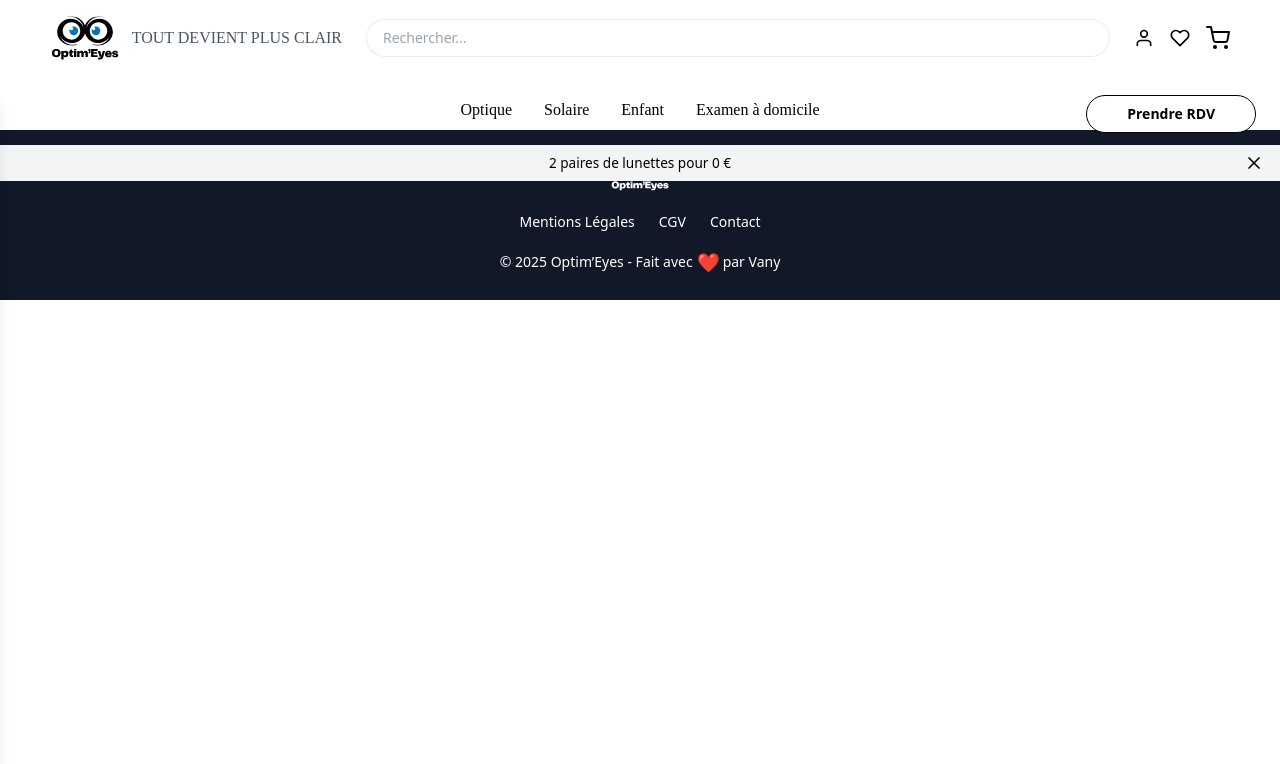
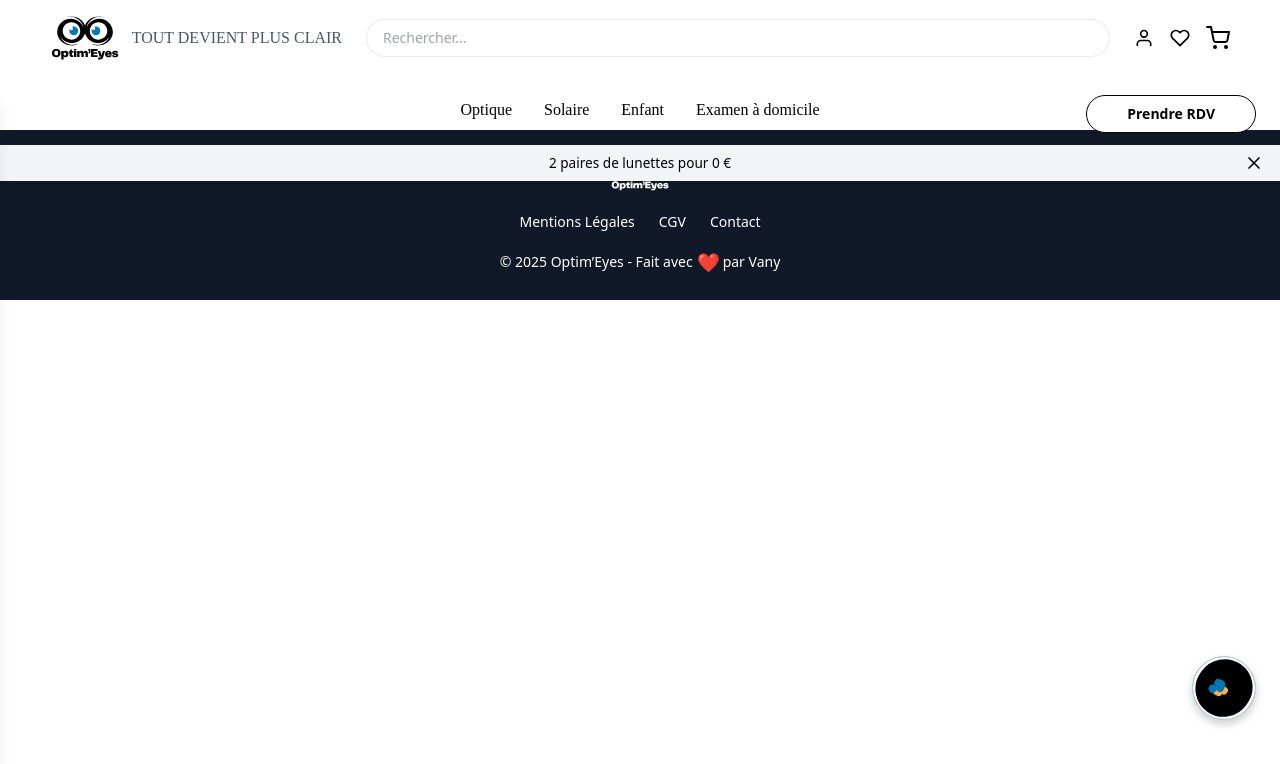
Before and after one commit to Vanleen/Optim-Eyes, a React (Create React App) app: page /confirmation in a window 1280 px wide. Shown: the top 764 px of the page. Built offline with nearby package versions, Linux system fonts and the light colour scheme.

Commit message:
Création du chatbot plus ajustement

```diff
--- a/package.json
+++ b/package.json
@@ -5,6 +5,7 @@
   "dependencies": {
     "@stripe/react-stripe-js": "^3.1.1",
     "@stripe/stripe-js": "^5.6.0",
+    "axios": "^1.7.9",
     "cra-template": "1.2.0",
     "framer-motion": "^12.0.6",
     "react": "18.2.0",
@@ -12,7 +13,8 @@
     "react-hook-form": "^7.54.2",
     "react-icons": "^5.4.0",
     "react-router-dom": "^7.1.5",
-    "react-scripts": "5.0.1"
+    "react-scripts": "5.0.1",
+    "socket.io-client": "^4.8.1"
   },
   "scripts": {
     "start": "cross-env GENERATE_SOURCEMAP=false react-scripts start",
--- a/src/App.js
+++ b/src/App.js
@@ -11,6 +11,7 @@ import ProductPage from "./components/ProductPage";
 import CartPage from "./components/CartPage";
 import CheckoutPage from "./pages/CheckoutPage";
 import OrderConfirmation from "./pages/OrderConfirmation";
+import ChatbotButton from "./components/ChatbotButton";
 
 function ScrollToTop() {
   const location = useLocation(); // ✅ Récupération de l'URL
@@ -40,6 +41,7 @@ function App() {
           <Route path="/checkout" element={<CheckoutPage />} />
           <Route path="/confirmation" element={<OrderConfirmation />} />
         </Routes>
+        <ChatbotButton /> {/* 🔥 Ajout du bouton chatbot */}
         <Footer />
       </>
     </Router>
--- /dev/null
+++ b/src/components/ChatWindow.js
@@ -0,0 +1,145 @@
+import { useState } from "react";
+import axios from "axios";
+import { motion } from "framer-motion";
+import { FiChevronsDown, FiRefreshCcw } from "react-icons/fi"; // ✅ Ajout de l’icône rafraîchir
+
+const ChatWindow = ({ onClose }) => {
+  const [messages, setMessages] = useState([
+    { sender: "bot", text: "Bonjour 👋! Comment puis-je vous aider ?" },
+  ]);
+  const [input, setInput] = useState("");
+
+  const sendMessage = async () => {
+    if (!input.trim()) return;
+
+    const newMessages = [...messages, { sender: "user", text: input }];
+    setMessages(newMessages);
+    setInput("");
+
+    try {
+      const response = await axios.post("http://localhost:5000/api/chat", {
+        message: input,
+      });
+
+      setMessages([
+        ...newMessages,
+        { sender: "bot", text: response.data.reply },
+      ]);
+    } catch (error) {
+      console.error("Erreur lors de la communication avec le chatbot", error);
+    }
+  };
+
+  return (
+    <motion.div
+      className="fixed bottom-24 right-6 w-96 bg-white shadow-xl rounded-xl overflow-hidden" // ✅ Légèrement arrondi
+      initial={{ opacity: 0, scale: 0.8 }}
+      animate={{ opacity: 1, scale: 1 }}
+      transition={{ duration: 0.3 }}
+    >
+      {/* En-tête du chatbot */}
+      <div className="bg-white p-3 flex items-center border-b border-gray-300">
+        {/* ✅ Orbe animée identique */}
+        <div
+          className="w-10 h-10 rounded-full flex items-center justify-center relative"
+          style={{
+            backgroundColor: "black",
+            border: "2px solid white",
+            boxShadow: "0 0 10px rgba(255,255,255,0.5)",
+          }}
+        >
+          {/* ✅ Particules orange et bleues */}
+          {[...Array(4)].map((_, i) => (
+            <motion.span
+              key={`orange-${i}`}
+              className="absolute w-2 h-2 bg-[#ffaf50] rounded-full"
+              animate={{
+                x: [Math.random() * 20 - 10],
+                y: [Math.random() * 20 - 10],
+              }}
+              transition={{
+                repeat: Infinity,
+                duration: 2 + Math.random(),
+                ease: "easeInOut",
+              }}
+            />
+          ))}
+          {[...Array(5)].map((_, i) => (
+            <motion.span
+              key={`blue-${i}`}
+              className="absolute w-2 h-2 bg-[#0077B6] rounded-full"
+              animate={{
+                x: [Math.random() * 20 - 10],
+                y: [Math.random() * 20 - 10],
+              }}
+              transition={{
+                repeat: Infinity,
+                duration: 2.5 + Math.random(),
+                ease: "easeInOut",
+              }}
+            />
+          ))}
+        </div>
+
+        {/* ✅ Texte Optim’Eyes Chatbot */}
+        <span className="font-semibold text-gray-800 ml-3">
+          Optim’Eyes Chatbot
+        </span>
+
+        {/* 🔄 Bouton rafraîchir */}
+        <button
+          onClick={() =>
+            setMessages([
+              {
+                sender: "bot",
+                text: "Bonjour 👋! Comment puis-je vous aider ?",
+              },
+            ])
+          }
+          className="ml-auto mr-3 text-gray-600 hover:text-[#0077B6] transition"
+        >
+          <FiRefreshCcw size={22} />
+        </button>
+
+        {/* ⬇ Icône pour fermer */}
+        <button
+          onClick={onClose}
+          className="text-gray-600 hover:text-[#0077B6] transition"
+        >
+          <FiChevronsDown size={22} />
+        </button>
+      </div>
+
+      {/* Messages */}
+      <div className="p-4 h-80 overflow-y-auto space-y-2 bg-white">
+        {messages.map((msg, index) => (
+          <div
+            key={index}
+            className={`p-3 rounded-lg ${
+              msg.sender === "user"
+                ? "bg-blue-100 text-right"
+                : "bg-gray-100 text-left"
+            }
+                      ${index === 0 ? "bg-gray-100" : ""}`} // ✅ Gris plus clair pour le premier message
+          >
+            {msg.text}
+          </div>
+        ))}
+      </div>
+
+      {/* Zone de saisie du message */}
+      <div className="p-3 border-t border-gray-300 bg-white">
+        <input
+          type="text"
+          value={input}
+          onChange={(e) => setInput(e.target.value)}
+          onKeyDown={(e) => e.key === "Enter" && sendMessage()}
+          className="w-full p-2 border border-gray-200 rounded-lg shadow-inner bg-gray-100"
+          placeholder="Écrivez un message..."
+        />
+      </div>
+    </motion.div>
+  );
+};
+
+export default ChatWindow;
--- /dev/null
+++ b/src/components/ChatbotButton.js
@@ -0,0 +1,81 @@
+import { useState } from "react";
+import ChatWindow from "./ChatWindow";
+import { motion } from "framer-motion";
+
+const ChatbotButton = () => {
+  const [isOpen, setIsOpen] = useState(false);
+  const [hovered, setHovered] = useState(false);
+
+  return (
+    <>
+      <motion.div
+        className="fixed bottom-20 right-6 flex items-center cursor-pointer shadow-lg rounded-full overflow-hidden"
+        initial={{ width: "4rem" }}
+        animate={{ width: hovered ? "20rem" : "4rem" }} // ✅ Plus large pour éviter le retour à la ligne
+        transition={{ type: "spring", stiffness: 120, damping: 15 }} // ✅ Animation plus douce
+        onHoverStart={() => setHovered(true)}
+        onHoverEnd={() => setHovered(false)}
+        onClick={() => setIsOpen(!isOpen)}
+        style={{
+          height: "4rem",
+          backgroundColor: hovered ? "white" : "#0077B6",
+          border: "1px solid #ccc",
+          boxShadow: "0 4px 8px rgba(0,0,0,0.2)",
+          borderRadius: "50px",
+        }}
+      >
+        {/* Orbe animée avec particules */}
+        <motion.div
+          className="w-16 h-16 bg-black rounded-full flex items-center justify-center relative"
+          animate={{ rotate: 360 }}
+          transition={{ repeat: Infinity, duration: 5, ease: "linear" }}
+          style={{
+            border: "3px solid white",
+            boxShadow: "0 0 10px rgba(255,255,255,0.5)",
+          }}
+        >
+          {/* Particules oranges et bleues */}
+          {[...Array(4)].map((_, i) => (
+            <motion.span
+              key={`orange-${i}`}
+              className="absolute w-2 h-2 bg-[#ffaf50] rounded-full"
+              animate={{
+                x: [Math.random() * 20 - 10, Math.random() * 20 - 10],
+                y: [Math.random() * 20 - 10, Math.random() * 20 - 10],
+              }}
+              transition={{ repeat: Infinity, duration: 2 + Math.random(), ease: "easeInOut" }}
+            />
+          ))}
+          {[...Array(5)].map((_, i) => ( // ✅ Ajout d'une particule bleue en plus
+            <motion.span
+              key={`blue-${i}`}
+              className="absolute w-2 h-2 bg-[#0077B6] rounded-full"
+              animate={{
+                x: [Math.random() * 20 - 10, Math.random() * 20 - 10],
+                y: [Math.random() * 20 - 10, Math.random() * 20 - 10],
+              }}
+              transition={{ repeat: Infinity, duration: 2.5 + Math.random(), ease: "easeInOut" }}
+            />
+          ))}
+        </motion.div>
+
+        {/* Texte qui apparaît au survol */}
+        {hovered && (
+          <motion.span
+            className="ml-3 text-gray-800 font-semibold"
+            initial={{ opacity: 0 }}
+            animate={{ opacity: 1 }}
+            transition={{ duration: 0.4 }} // ✅ Animation plus fluide
+          >
+            Comment puis-je vous aider ?
+          </motion.span>
+        )}
+      </motion.div>
+
+      {/* Fenêtre du chatbot */}
+      {isOpen && <ChatWindow onClose={() => setIsOpen(false)} />}
+    </>
+  );
+};
+
+export default ChatbotButton;
```
Also changed, not shown: 1 other file (tests, documents, lock files or other folders).
